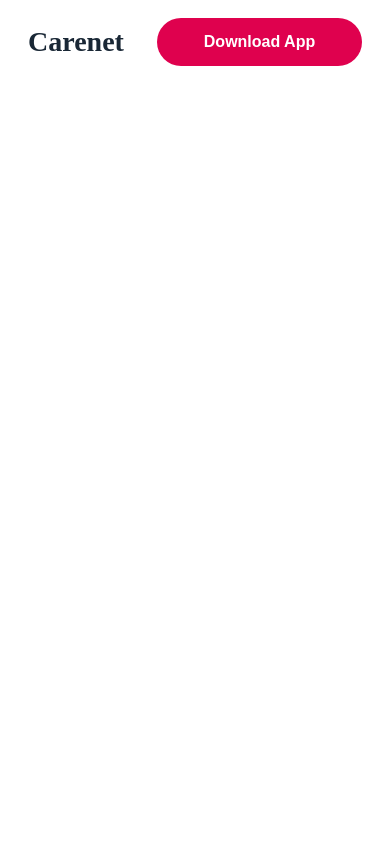
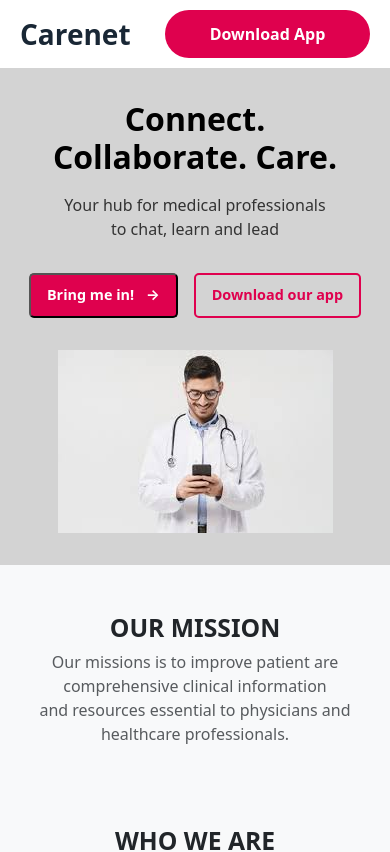
Before and after one commit to Anidisam/carenet, a React (Vite) app: page / in a window 390 px wide. Shown: the top 852 px of the page. Built offline with nearby package versions, Linux system fonts and the light colour scheme.

Commit message:
added bootstrap cdn and worked on the mission section

```diff
--- a/package.json
+++ b/package.json
@@ -10,7 +10,9 @@
     "preview": "vite preview"
   },
   "dependencies": {
+    "bootstrap": "^5.3.3",
     "react": "^18.3.1",
+    "react-bootstrap": "^2.10.7",
     "react-dom": "^18.3.1"
   },
   "devDependencies": {
--- a/src/App.jsx
+++ b/src/App.jsx
@@ -1,11 +1,16 @@
 import React from "react"
+import "bootstrap/dist/css/bootstrap.min.css";
 import Navbar from "./components/Navbar"
+import Hero from "./components/Hero"
+import Mission from "./components/Mission";
 
 function App() {
 
   return (
     <>
     <Navbar />
+    <Hero />
+    <Mission />
     </>
   )
 }
--- /dev/null
+++ b/src/assets/css/hero.css
@@ -0,0 +1,141 @@
+/* Hero Section */
+.hero-section {
+  display: flex;
+  flex-direction: row; /* Default: Row for larger screens */
+  align-items: center;
+  justify-content: space-between;
+  height: 100vh;
+  padding: 0 5%;
+  background: #d3d3d3;
+  margin-right: -8px;
+  margin-left: -8px;
+}
+
+.hero-content {
+  flex: 1;
+  max-width: 50%;
+}
+
+.hero-content h1 {
+  font-size: 3rem;
+  font-weight: bold;
+  line-height: 1.2;
+  color: #000;
+  margin-bottom: 1rem;
+}
+
+.hero-content p {
+  font-size: 1.5rem;
+  line-height: 1.5;
+  color: #333;
+  margin-bottom: 2rem;
+}
+
+/* Buttons Container */
+.hero-buttons {
+  display: flex;
+  gap: 1rem;
+  flex-wrap: wrap; /* Allow wrapping on smaller screens */
+}
+
+.btn-red {
+  background-color: #DF014E;
+  color: #fff;
+  border-radius: 10px;
+  padding: 0.8rem 1.5rem;
+  font-size: 1rem;
+  font-weight: bold;
+  border-radius: 5px;
+  cursor: pointer;
+  transition: background-color 0.3s ease;
+}
+
+.btn-red:hover {
+  background-color: #ef3073;
+}
+
+.btn-red .arrow {
+  margin-left: 0.5rem;
+}
+
+.btn-outline-red {
+  background-color: transparent;
+  color: #DF014E;
+  border: 2px solid #DF014E;
+  padding: 0.8rem 1.5rem;
+  font-size: 1rem;
+  font-weight: bold;
+  border-radius: 5px;
+  cursor: pointer;
+  transition: background-color 0.3s ease, color 0.3s ease;
+}
+
+.btn-outline-red:hover {
+  background-color: rgb(235, 112, 112);
+  color: #fff;
+}
+
+/* Right Image */
+.hero-image {
+  flex: 1;
+  max-width: 50%;
+}
+
+.hero-image img {
+  width: 100%;
+  height: auto;
+  max-width: 400px; /* Limit image size */
+}
+
+/* Media Queries for Responsiveness */
+@media (max-width: 768px) {
+  .hero-section {
+    flex-direction: column; /* Stack content vertically on tablets */
+    justify-content: center;
+    height: auto; /* Adjust height */
+    padding: 2rem; /* Add padding */
+  }
+
+  .hero-content {
+    max-width: 100%; /* Full width */
+    text-align: center; /* Center-align content */
+  }
+
+  .hero-content h1 {
+    font-size: 2.5rem; /* Adjust heading size */
+  }
+
+  .hero-content p {
+    font-size: 1.2rem; /* Adjust paragraph size */
+  }
+
+  .hero-buttons {
+    justify-content: center; /* Center buttons */
+  }
+
+  .hero-image {
+    max-width: 100%;
+    text-align: center; /* Center-align image */
+    margin-top: 2rem; /* Add spacing */
+  }
+
+  .hero-image img {
+    max-width: 100%; /* Full-width image */
+    height: auto;
+  }
+}
+
+@media (max-width: 480px) {
+  .hero-content h1 {
+    font-size: 2rem; /* Further reduce heading size */
+  }
+
+  .hero-content p {
+    font-size: 1rem; /* Further reduce paragraph size */
+  }
+
+  .btn-red, .btn-outline-red {
+    padding: 0.6rem 1rem; /* Adjust button padding */
+    font-size: 0.9rem; /* Reduce button text size */
+  }
+}
--- a/src/assets/css/navbar.css
+++ b/src/assets/css/navbar.css
@@ -12,7 +12,7 @@
 
 .navbar-logo {
   font-size: 24px;
-  /* font-weight: bold; */
+  font-weight: bold;
   color: #192735;
   /* font:Montserrat ; */
   font-size: 28px;
--- /dev/null
+++ b/src/components/Hero.jsx
@@ -0,0 +1,38 @@
+import React from "react";
+import "../assets/css/hero.css";
+import Himage from "../assets/images/care hero.jpg";
+
+const Hero = () => {
+  return (
+    <div className="hero-section">
+      {/* Left Content */}
+      <div className="hero-content">
+        <h1>
+          Connect.
+          <br />
+          Collaborate. Care.
+        </h1>
+        <p>
+          Your hub for medical professionals
+          <br />
+          to chat, learn and lead
+        </p>
+
+        {/* Buttons */}
+        <div className="hero-buttons">
+          <button className="btn-red">
+            Bring me in! <span className="arrow">→</span>
+          </button>
+          <button className="btn-outline-red">Download our app</button>
+        </div>
+      </div>
+
+      {/* Right Image */}
+      <div className="hero-image">
+        <img src={Himage}alt="Medical Professional" />
+      </div>
+    </div>
+  );
+};
+
+export default Hero;
--- /dev/null
+++ b/src/components/Mission.jsx
@@ -0,0 +1,44 @@
+import React from "react";
+import { Container, Row, Col } from "react-bootstrap";
+
+const Mission = () => {
+  return (
+    <Container fluid className="py-5 bg-light text-center">
+      {/* OUR MISSION */}
+      <Row className="mb-4">
+        <Col>
+          <h2 className="fw-bold">OUR MISSION</h2>
+          <p className="text-muted mx-auto" style={{ maxWidth: "600px" }}>
+            Our missions is to improve patient are comprehensive clinical
+            information <br /> and resources essential to physicians and
+            healthcare professionals.
+          </p>
+        </Col>
+      </Row>
+
+      {/* Space */}
+      <div style={{ height: "40px" }}></div>
+
+      {/* WHO WE ARE */}
+      <Row>
+        <Col>
+          <h2 className="fw-bold">WHO WE ARE</h2>
+          <p className="text-muted mx-auto" style={{ maxWidth: "600px" }}>
+            Medscape is the leading online global destination for physicians and{" "}
+            <br />
+            healthcare professionals worldwide, offering the latest medical news
+            and <br />
+            expert perspectives; essential point-of-care drug and disease
+            information;
+            <br /> and relevant professionals education and CME.
+            <br />
+            Medscape membership is free and gives you unlimited access to the
+            entire <br /> network of sites and services.
+          </p>
+        </Col>
+      </Row>
+    </Container>
+  );
+};
+
+export default Mission;
```
Also changed, not shown: src/assets/images/care hero.jpg (added), 1 other file (tests, documents, lock files or other folders).
